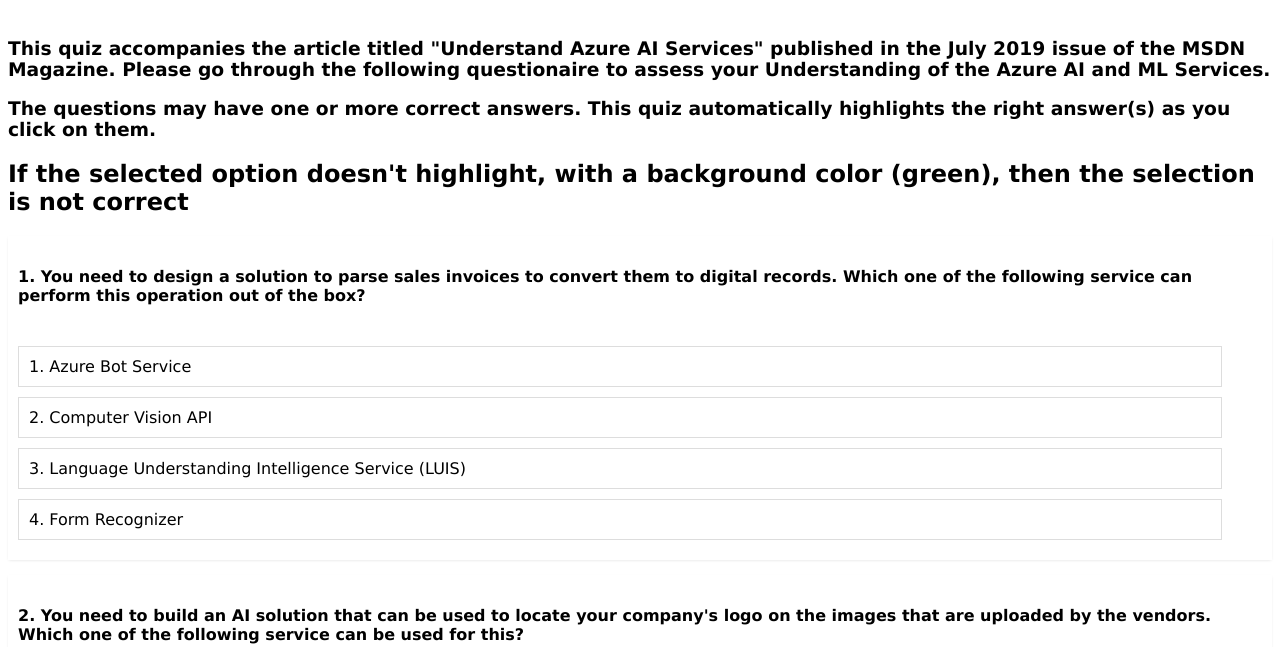
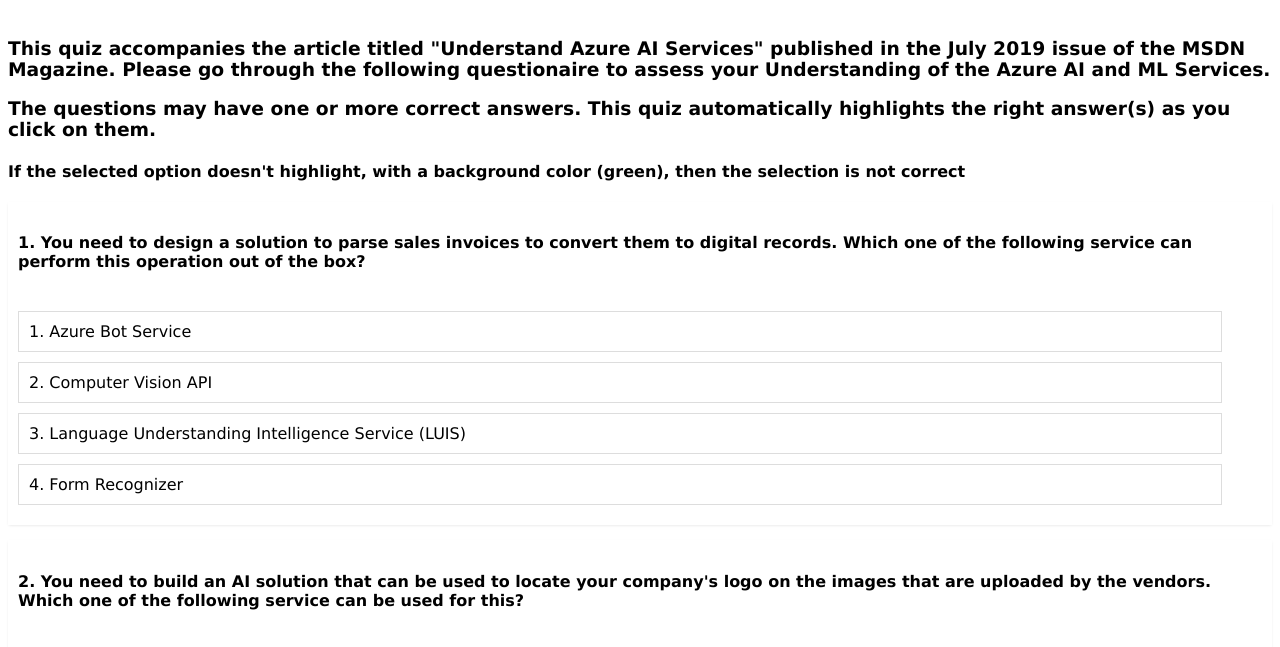
Before and after one commit to ashisa/AzureAIQuiz, a plain HTML site: page index.html in a window 1280 px wide. Shown: the part 81-728 px from the top of the page. Drawn offline with nearby package versions, Linux system fonts and the light colour scheme.

Commit message:
edit html

```diff
--- a/index.html
+++ b/index.html
@@ -18,7 +18,7 @@
                <h1>Azure AI Platform Assessment</h1> <br />
       <h3>This quiz accompanies the article titled "Understand Azure AI Services" published in the July 2019 issue of the MSDN Magazine. Please go through the following questionaire to assess your Understanding of the Azure AI and ML Services.</h3>
       <h3>The questions may have one or more correct answers. This quiz automatically highlights the right answer(s) as you click on them.</h3>
-      <h2>If the selected option doesn't highlight, with a background color (green), then the selection is not correct</h2>
+      <h4>If the selected option doesn't highlight, with a background color (green), then the selection is not correct</h4>
 
 
    <div class="scp-quizzes-data">
```
